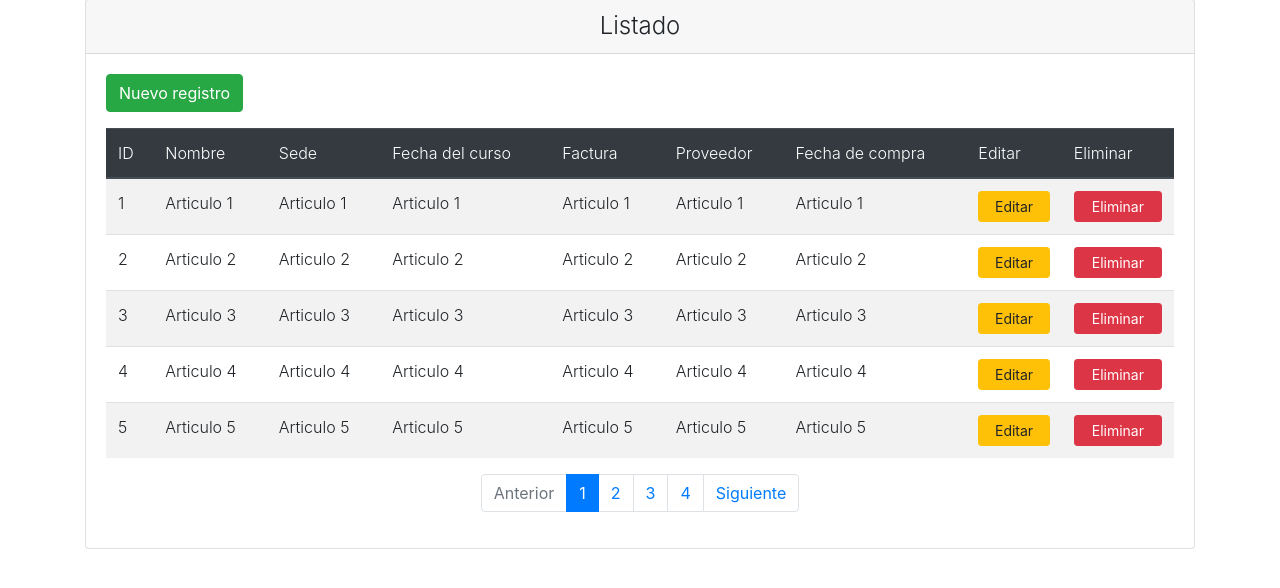
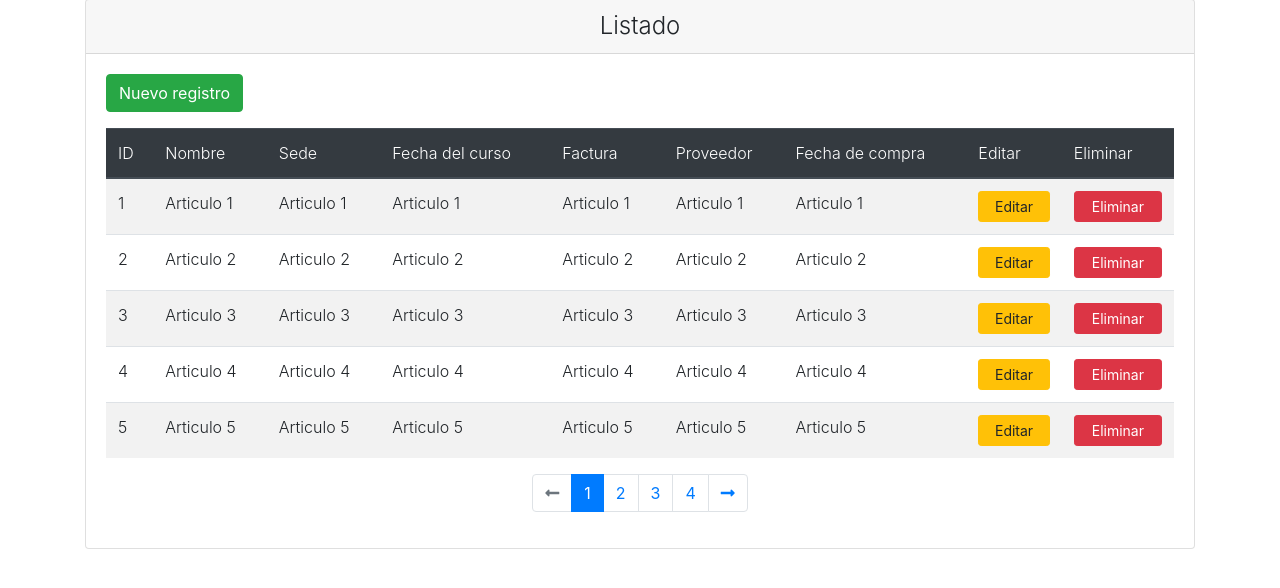
Before and after one commit to felixaserna/si-au-aha, a PHP site: page /panel/admin/index.php?pagina=1 in a window 1280 px wide. Shown: the part 81-669 px from the top of the page. Run offline with PHP 8.4, Linux system fonts and the light colour scheme; data comes from the database, SQL or seed files in the repository; some libraries are stand-ins or nearby versions.

Commit message:
Update index.php

```diff
--- a/panel/admin/index.php
+++ b/panel/admin/index.php
@@ -32,6 +32,7 @@
 
     <link rel="stylesheet" href="../../dist/css/bootstrap.min.css">
     <link rel="stylesheet" href="https://cdnjs.cloudflare.com/ajax/libs/font-awesome/5.13.1/css/all.min.css">
+    <link rel="stylesheet" href="https://cdnjs.cloudflare.com/ajax/libs/limonte-sweetalert2/6.11.0/sweetalert2.css" />
 </head>
 <body>
 
@@ -70,8 +71,27 @@
                     </div>
 
                     <?php
-                        if(!$_GET){
+
+                        if(!$_GET) {
                             header('Location:index.php?pagina=1');
+                        }
+
+                        if($_GET['pagina'] > $paginas || $_GET['pagina'] <= 0) {
+                            header('Location:index.php?pagina=1');
+                            /*echo
+                                "
+                                    <script type='text/javascript'>
+                                        swal({
+                                            title: 'Página no disponible',
+                                            type: 'error',
+                                            showConfirmButton: true,
+                                            confirmButtonText: 'ACEPTAR',
+                                            closeOnConfirm: false
+                                            }). then(function(result){
+                                            window.location = 'index.php?pagina=1';
+                                        })
+                                    </script>
+                                ";*/
                         }
 
                         $iniciar = ($_GET['pagina']-1)*$registros_por_pagina;
@@ -122,7 +142,9 @@
                     <nav aria-label="Page navigation example">
                         <ul class="pagination justify-content-center">
                             <li class="page-item <?php echo $_GET['pagina']<=1 ? 'disabled' : '' ?>">
-                                <a class="page-link" href="index.php?pagina=<?php echo $_GET['pagina']-1 ?>">Anterior</a>
+                                <a class="page-link" href="index.php?pagina=<?php echo $_GET['pagina']-1 ?>">
+                                    <i class="fas fa-long-arrow-alt-left"></i>
+                                </a>
                             </li>
 
                             <?php for($i=0; $i<$paginas; $i++): ?>
@@ -136,7 +158,9 @@
                             <?php endfor ?>
 
                             <li class="page-item <?php echo $_GET['pagina']>=$paginas ? 'disabled' : '' ?>">
-                                <a class="page-link" href="index.php?pagina=<?php echo $_GET['pagina']+1 ?>">Siguiente</a>
+                                <a class="page-link" href="index.php?pagina=<?php echo $_GET['pagina']+1 ?>">
+                                    <i class="fas fa-long-arrow-alt-right"></i>
+                                </a>
                             </li>
                         </ul>
                     </nav>
@@ -149,5 +173,7 @@
     <script src="../../dist/js/jquery-3.5.1.slim.min.js"></script>
     <script src="../../dist/js/popper.min.js"></script>
     <script src="../../dist/js/bootstrap.min.js"></script>
+
+    <script src="https://cdnjs.cloudflare.com/ajax/libs/limonte-sweetalert2/6.11.0/sweetalert2.js"></script>
 </body>
 </html>
```
